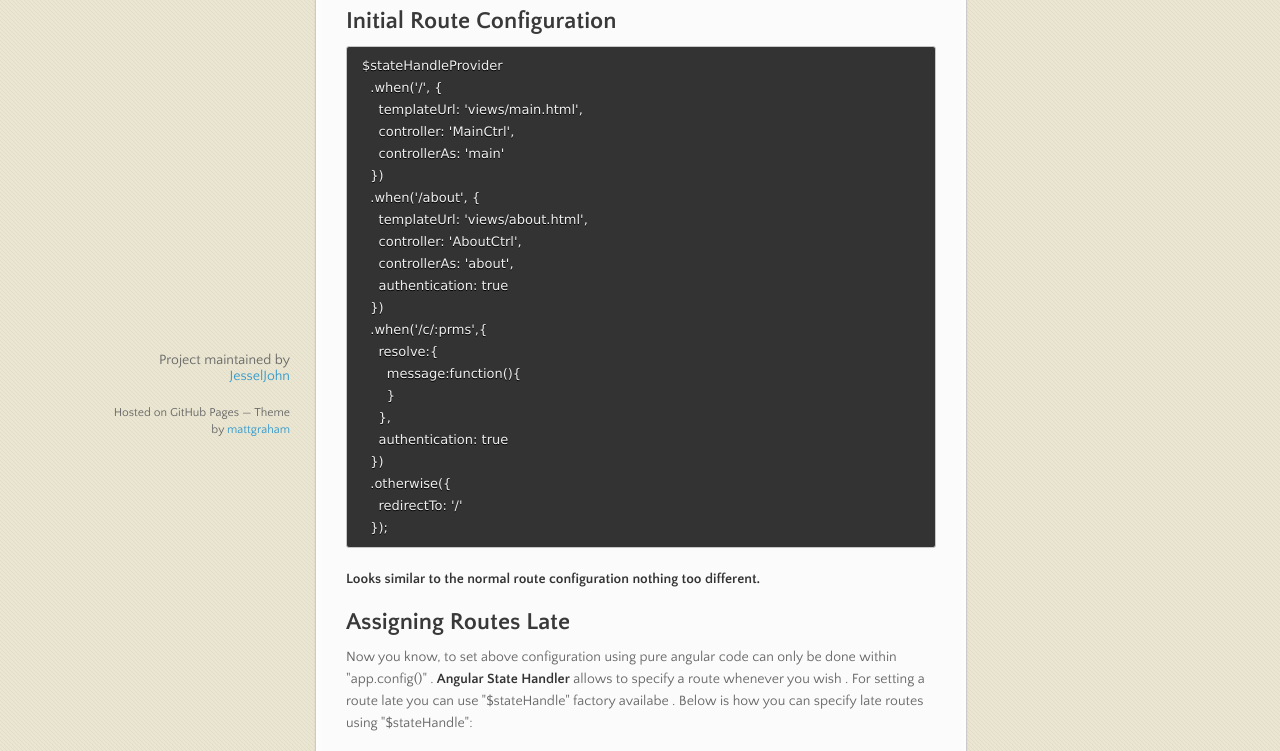
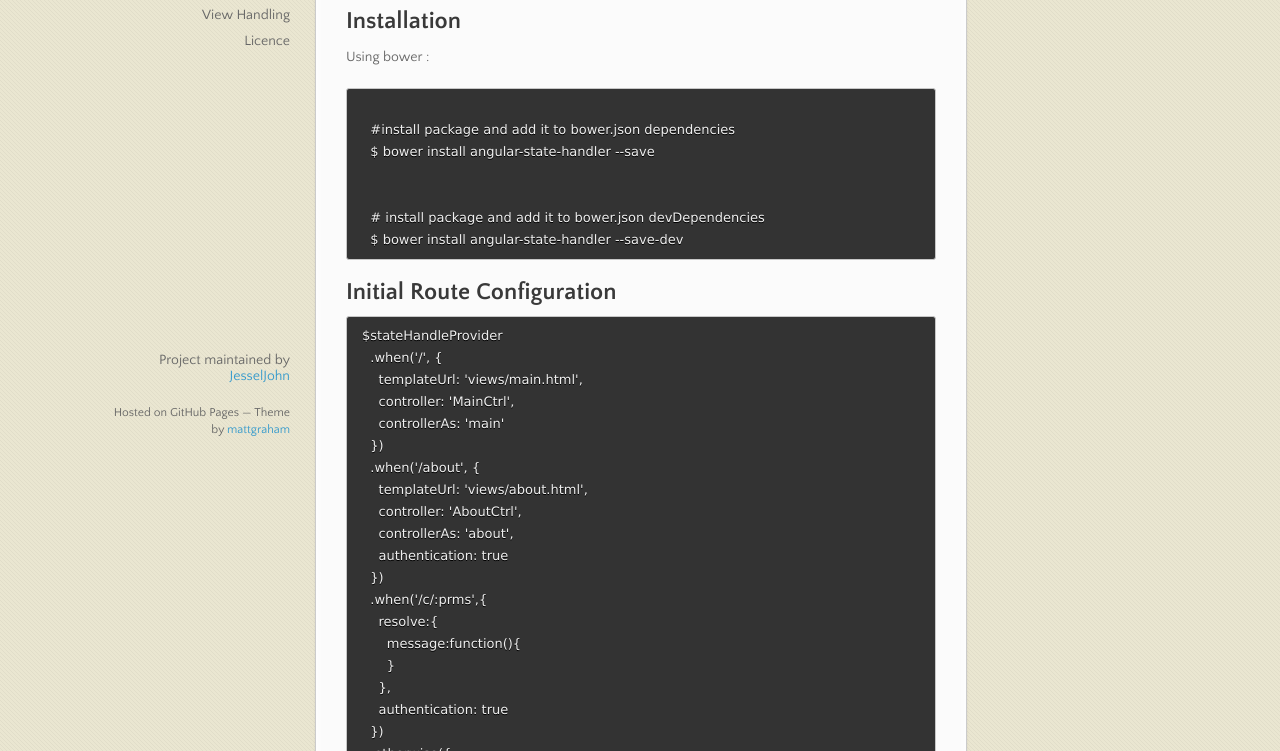
Before and after one commit to JesselJohn/angular-state-handler, a plain HTML site: page index.html in a window 1280 px wide. Shown: the part 322-1073 px from the top of the page. Drawn offline with nearby package versions, Linux system fonts and the light colour scheme.

Commit message:
Update index.html

```diff
--- a/index.html
+++ b/index.html
@@ -52,6 +52,20 @@
 <a id="ngular-state-handler" class="anchor" href="#ngular-state-handler" aria-hidden="true"><span class="octicon octicon-link"></span></a><img id="angular-img" src="http://www.w3schools.com/angular/pic_angular.jpg" alt="angular">&nbsp;&nbsp;&nbsp;Angular State Handler</h1>
 
 <p>Control view with routes and providing extra functionalities for easy route management.</p>
+
+<h2>
+<a id="installation" class="anchor" href="#installation" aria-hidden="true"><span class="octicon octicon-link"></span></a>Installation</h2>
+
+<p>Using bower :</p>
+
+<pre><code>
+  #install package and add it to bower.json dependencies
+  $ bower install angular-state-handler --save
+
+
+  # install package and add it to bower.json devDependencies
+  $ bower install angular-state-handler --save-dev
+</code></pre>
 
 <h2>
 <a id="initial-route-configuration" class="anchor" href="#initial-route-configuration" aria-hidden="true"><span class="octicon octicon-link"></span></a>Initial Route Configuration</h2>
@@ -125,6 +139,20 @@
 <blockquote>
 <p>Note:- State change of an existing view you can see if you do not specify a "template" or "templateUrl" property to a route and you have subscribed for that route for which in the response function you are changing the view by changing $scope properties or by any other way (<em>See the third "when" block in the route configuration where no "template" or "templateUrl" property is specified</em>).You can even see in that route, "controller" property is also not specified .For those cases the controller before route stays till a route change happens in which any other controller is specified .</p>
 </blockquote>
+
+<h2>
+<a id="licence" class="anchor" href="#licence" aria-hidden="true"><span class="octicon octicon-link"></span></a>Licence</h2>
+
+<p>The MIT License (MIT)</p>
+
+<p>Copyright (c) 2015 Zword</p>
+
+<p>Permission is hereby granted, free of charge, to any person obtaining a copy of this software and associated documentation files (the "Software"), to deal in the Software without restriction, including without limitation the rights to use, copy, modify, merge, publish, distribute, sublicense, and/or sell copies of the Software, and to permit persons to whom the Software is furnished to do so, subject to the following conditions:</p>
+
+<p>The above copyright notice and this permission notice shall be included in all copies or substantial portions of the Software.</p>
+
+<p>THE SOFTWARE IS PROVIDED "AS IS", WITHOUT WARRANTY OF ANY KIND, EXPRESS OR IMPLIED, INCLUDING BUT NOT LIMITED TO THE WARRANTIES OF MERCHANTABILITY, FITNESS FOR A PARTICULAR PURPOSE AND NONINFRINGEMENT. IN NO EVENT SHALL THE AUTHORS OR COPYRIGHT HOLDERS BE LIABLE FOR ANY CLAIM, DAMAGES OR OTHER LIABILITY, WHETHER IN AN ACTION OF CONTRACT, TORT OR OTHERWISE, ARISING FROM, OUT OF OR IN CONNECTION WITH THE SOFTWARE OR THE USE OR OTHER DEALINGS IN THE SOFTWARE.
+</p>
       </section>
       <footer>
         <p>Project maintained by <a href="https://github.com/JesselJohn">JesselJohn</a></p>
```
